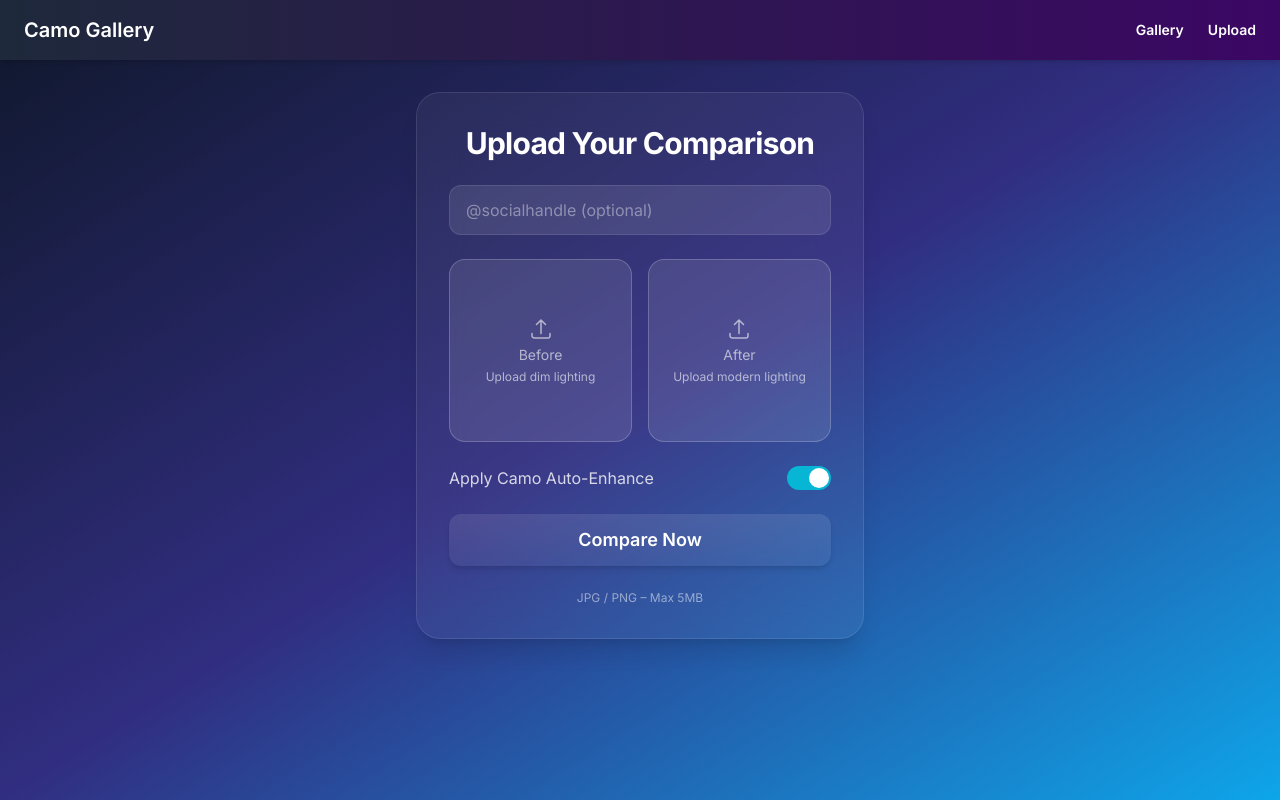
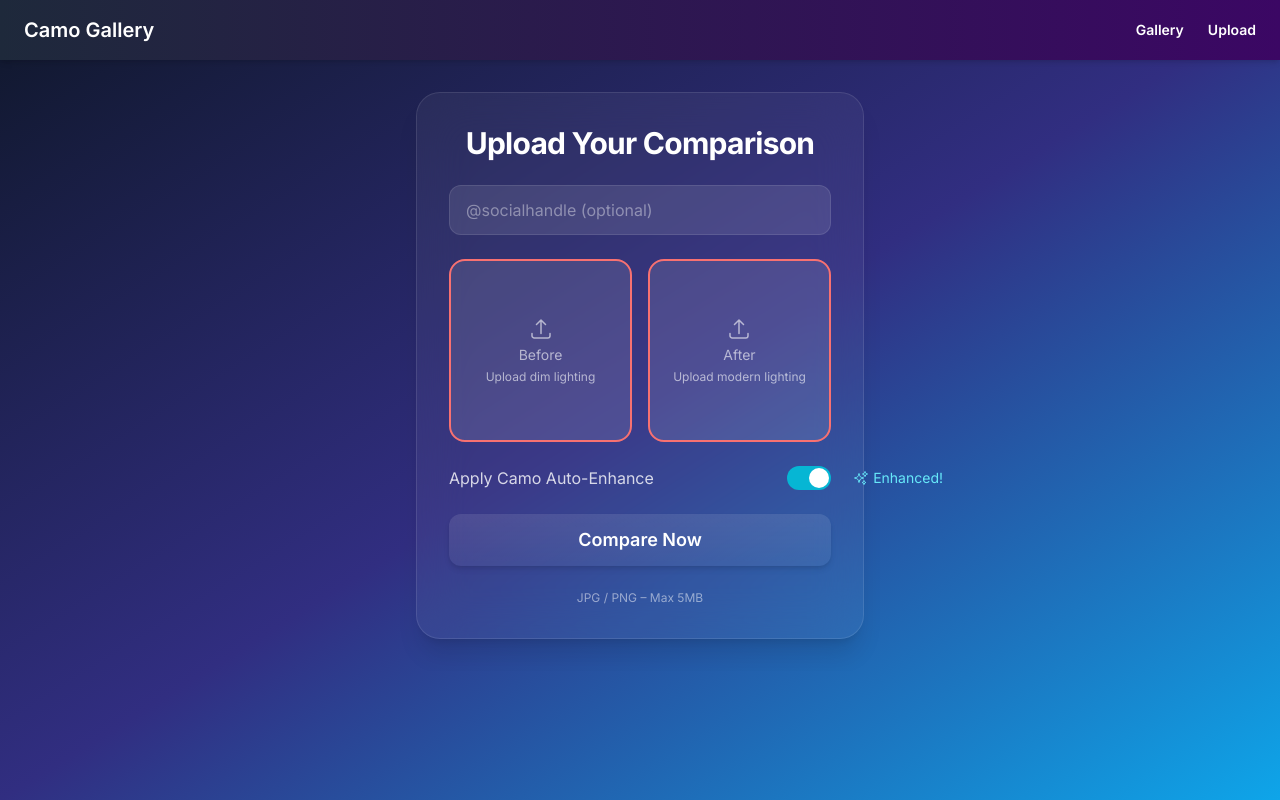
Before and after one commit to marcosSanchez-dev/camo-gallery-prototype, a React (Vite) app: page / in a window 1280 px wide. Both pictures are taken after a click on the button "Upload". Built offline with nearby package versions, Linux system fonts and the light colour scheme.

Commit message:
feat: redesign Comparison view with drag-and-drop, animations, and auto-enhance label

```diff
--- a/src/components/UploadForm.jsx
+++ b/src/components/UploadForm.jsx
@@ -1,5 +1,5 @@
-import { useState } from "react";
-import { ArrowUpTrayIcon } from "@heroicons/react/24/outline";
+import { useState, useRef } from "react";
+import { ArrowUpTrayIcon, SparklesIcon } from "@heroicons/react/24/outline";
 
 export default function UploadForm({ onSubmit }) {
   const [before, setBefore] = useState(null);
@@ -7,11 +7,19 @@ export default function UploadForm({ onSubmit }) {
   const [social, setSocial] = useState("");
   const [autoEnhance, setAutoEnhance] = useState(true);
 
-  const handleImage = (e, type) => {
-    const file = e.target.files[0];
+  const beforeRef = useRef(null);
+  const afterRef = useRef(null);
+
+  const handleImage = (file, type) => {
     if (!file) return;
     const url = URL.createObjectURL(file);
     type === "before" ? setBefore(url) : setAfter(url);
+  };
+
+  const handleDrop = (e, type) => {
+    e.preventDefault();
+    const file = e.dataTransfer.files[0];
+    handleImage(file, type);
   };
 
   const handleSubmit = (e) => {
@@ -26,9 +34,9 @@ export default function UploadForm({ onSubmit }) {
       after,
       social,
       autoEnhance,
-      likes: Math.floor(Math.random() * 1000), // para filtro "Popular"
-      score: Math.random().toFixed(2), // para filtro "Top Rated"
-      timestamp: Date.now(), // para filtro "Recent"
+      likes: Math.floor(Math.random() * 1000),
+      score: Math.random().toFixed(2),
+      timestamp: Date.now(),
     };
 
     onSubmit(newEntry);
@@ -36,6 +44,11 @@ export default function UploadForm({ onSubmit }) {
     setAfter(null);
     setSocial("");
     setAutoEnhance(true);
+  };
+
+  const getBorderClass = (image) => {
+    if (image) return "border-green-400";
+    return "border-red-400";
   };
 
   return (
@@ -59,7 +72,13 @@ export default function UploadForm({ onSubmit }) {
 
       <div className="grid grid-cols-2 gap-4">
         {/* BEFORE IMAGE */}
-        <label className="group flex flex-col items-center justify-center bg-white/10 hover:bg-white/20 border border-white/20 rounded-2xl aspect-square cursor-pointer transition-all">
+        <label
+          onDrop={(e) => handleDrop(e, "before")}
+          onDragOver={(e) => e.preventDefault()}
+          className={`group flex flex-col items-center justify-center bg-white/10 hover:bg-white/20 border-2 ${getBorderClass(
+            before
+          )} rounded-2xl aspect-square cursor-pointer transition-all relative`}
+        >
           {before ? (
             <img
               src={before}
@@ -76,13 +95,20 @@ export default function UploadForm({ onSubmit }) {
           <input
             type="file"
             accept="image/*"
-            onChange={(e) => handleImage(e, "before")}
+            ref={beforeRef}
+            onChange={(e) => handleImage(e.target.files[0], "before")}
             className="hidden"
           />
         </label>
 
         {/* AFTER IMAGE */}
-        <label className="group flex flex-col items-center justify-center bg-white/10 hover:bg-white/20 border border-white/20 rounded-2xl aspect-square cursor-pointer transition-all">
+        <label
+          onDrop={(e) => handleDrop(e, "after")}
+          onDragOver={(e) => e.preventDefault()}
+          className={`group flex flex-col items-center justify-center bg-white/10 hover:bg-white/20 border-2 ${getBorderClass(
+            after
+          )} rounded-2xl aspect-square cursor-pointer transition-all relative`}
+        >
           {after ? (
             <img
               src={after}
@@ -99,13 +125,15 @@ export default function UploadForm({ onSubmit }) {
           <input
             type="file"
             accept="image/*"
-            onChange={(e) => handleImage(e, "after")}
+            ref={afterRef}
+            onChange={(e) => handleImage(e.target.files[0], "after")}
             className="hidden"
           />
         </label>
       </div>
 
-      <div className="flex items-center justify-between">
+      {/* TOGGLE ENHANCE */}
+      <div className="flex items-center justify-between relative">
         <span className="text-white/80">Apply Camo Auto-Enhance</span>
         <label className="relative inline-flex items-center cursor-pointer">
           <input
@@ -117,6 +145,14 @@ export default function UploadForm({ onSubmit }) {
           <div className="w-11 h-6 bg-gray-600 peer-focus:outline-none rounded-full peer peer-checked:bg-cyan-500 transition-all"></div>
           <div className="absolute left-0.5 top-0.5 bg-white w-5 h-5 rounded-full transition-transform transform peer-checked:translate-x-full"></div>
         </label>
+
+        {/* Badge visual */}
+        {autoEnhance && (
+          <span className="absolute -right-28 text-sm text-cyan-300 flex items-center gap-1">
+            <SparklesIcon className="w-4 h-4" />
+            Enhanced!
+          </span>
+        )}
       </div>
 
       <button
```
